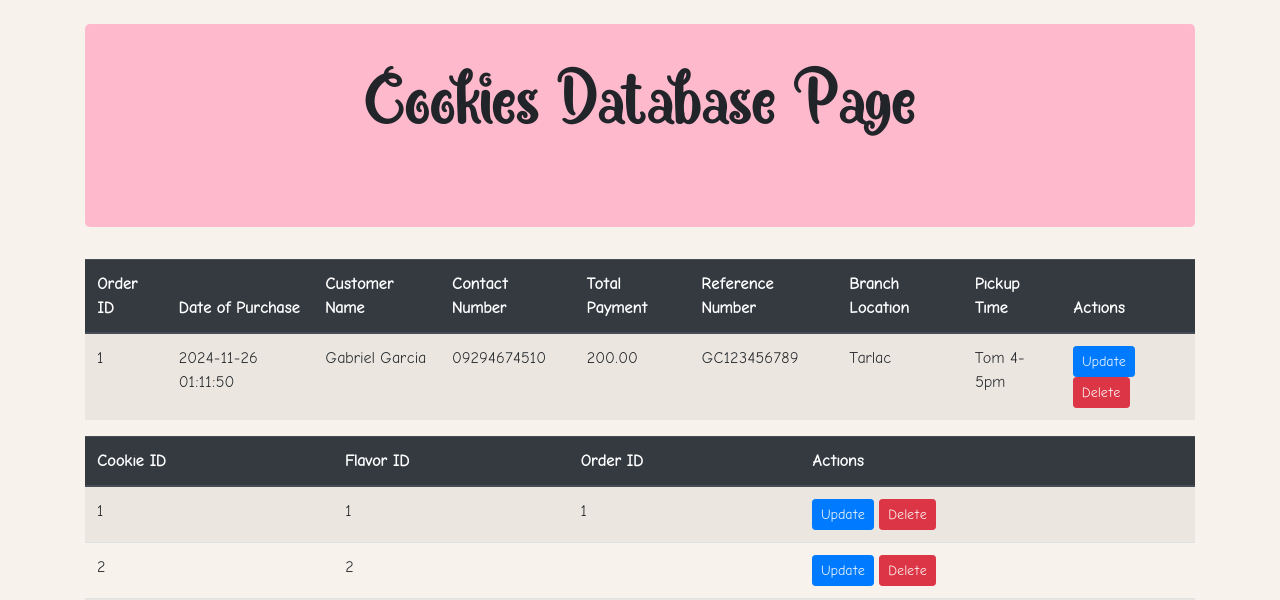
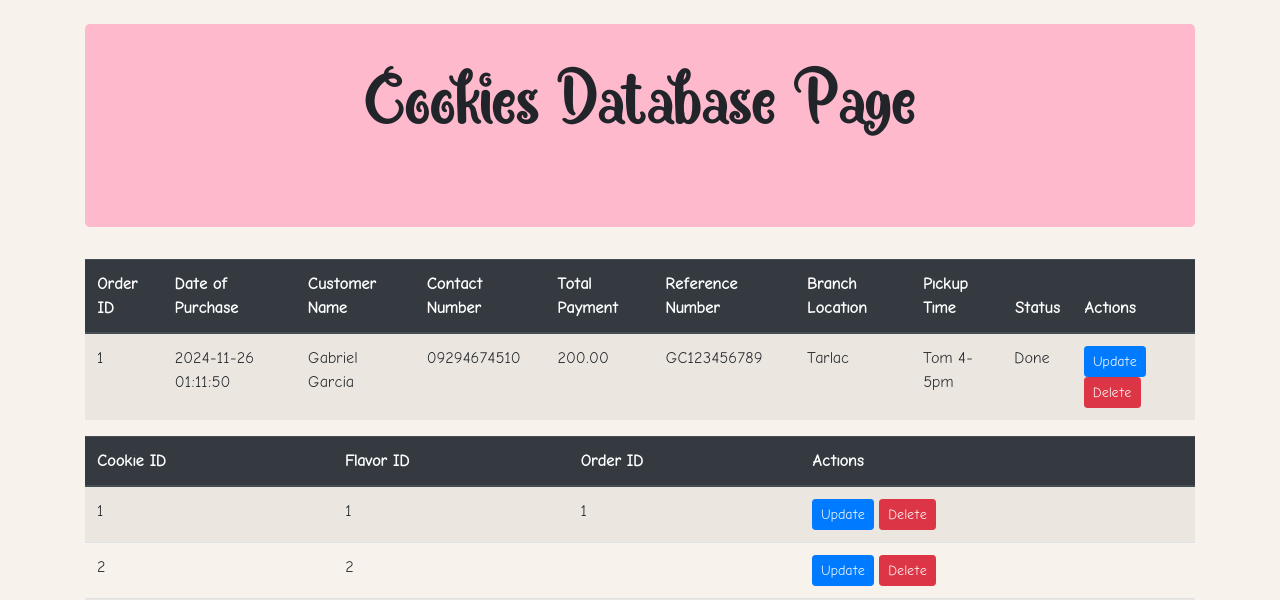
Before and after one commit to airbag-glacier/BinJin, a PHP site: page / in a window 1280 px wide. Shown: the top 600 px of the page. Run offline with PHP 8.4, Linux system fonts and the light colour scheme; data comes from the database, SQL or seed files in the repository; data that the repository does not hold is empty.

Commit message:
Added status column

```diff
--- a/index.php
+++ b/index.php
@@ -43,6 +43,7 @@
             <th>Reference Number</th>
             <th>Branch Location</th>
             <th>Pickup Time</th>
+            <th>Status</th>
             <th>Actions</th>
         </tr>
     </thead>
@@ -65,6 +66,12 @@
                 echo "<td>" . $row['order_reference_number'] . "</td>";
                 echo "<td>" . $row['order_branch_location'] . "</td>";
                 echo "<td>" . $row['order_pickup_time'] . "</td>";
+                if ($row['order_status'] == "0") {
+                    echo "<td>Pending</td>";
+                } else {
+                    echo "<td>Done</td>";
+                }
+
                 echo "<td>
                         <a href='update.php?order_id=" . $row['order_id'] . "' class='btn btn-primary btn-sm'>Update</a>
                         <a href='delete.php?order_id=" . $row['order_id'] . "' class='btn btn-danger btn-sm'>Delete</a>
```
